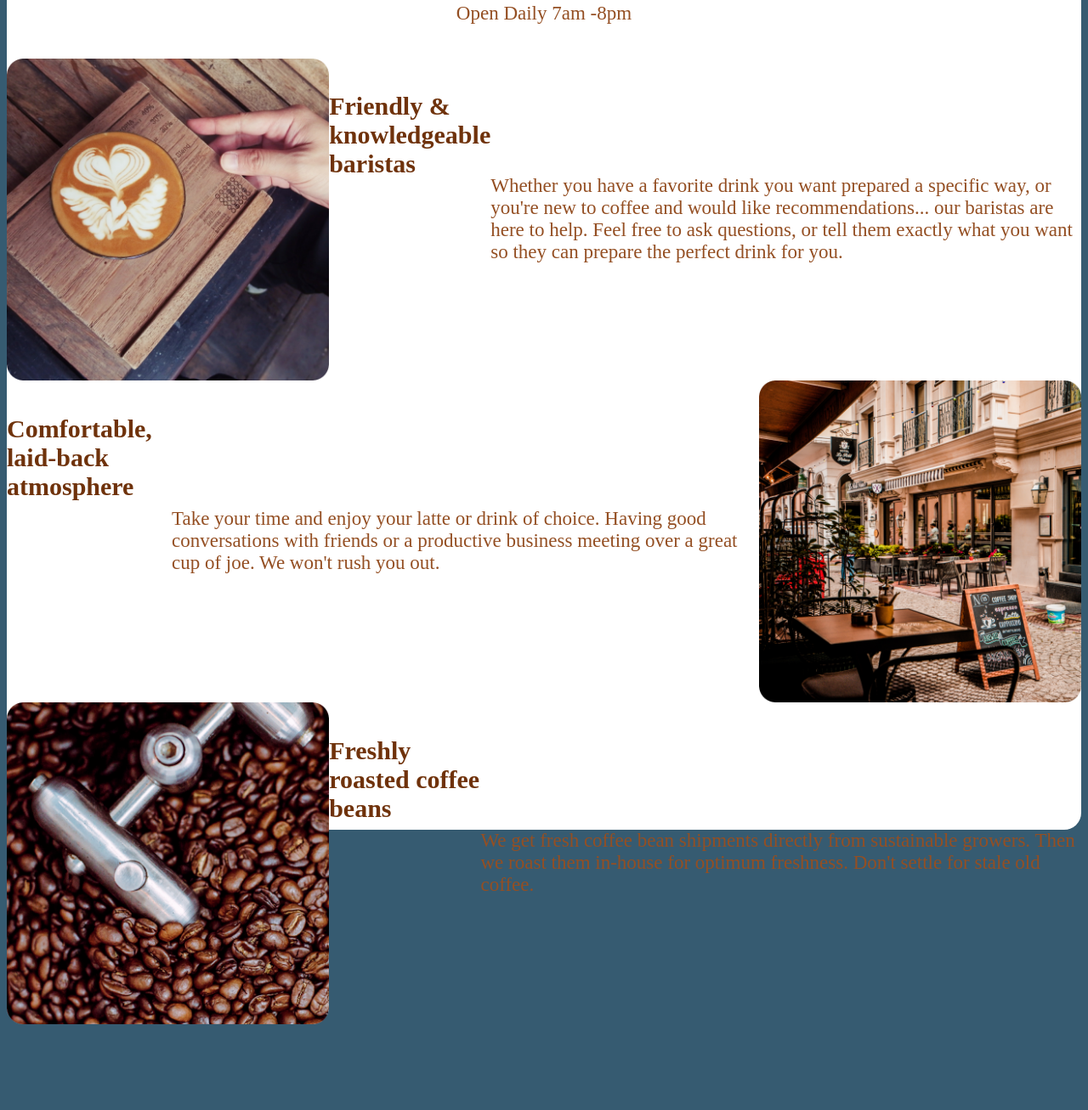
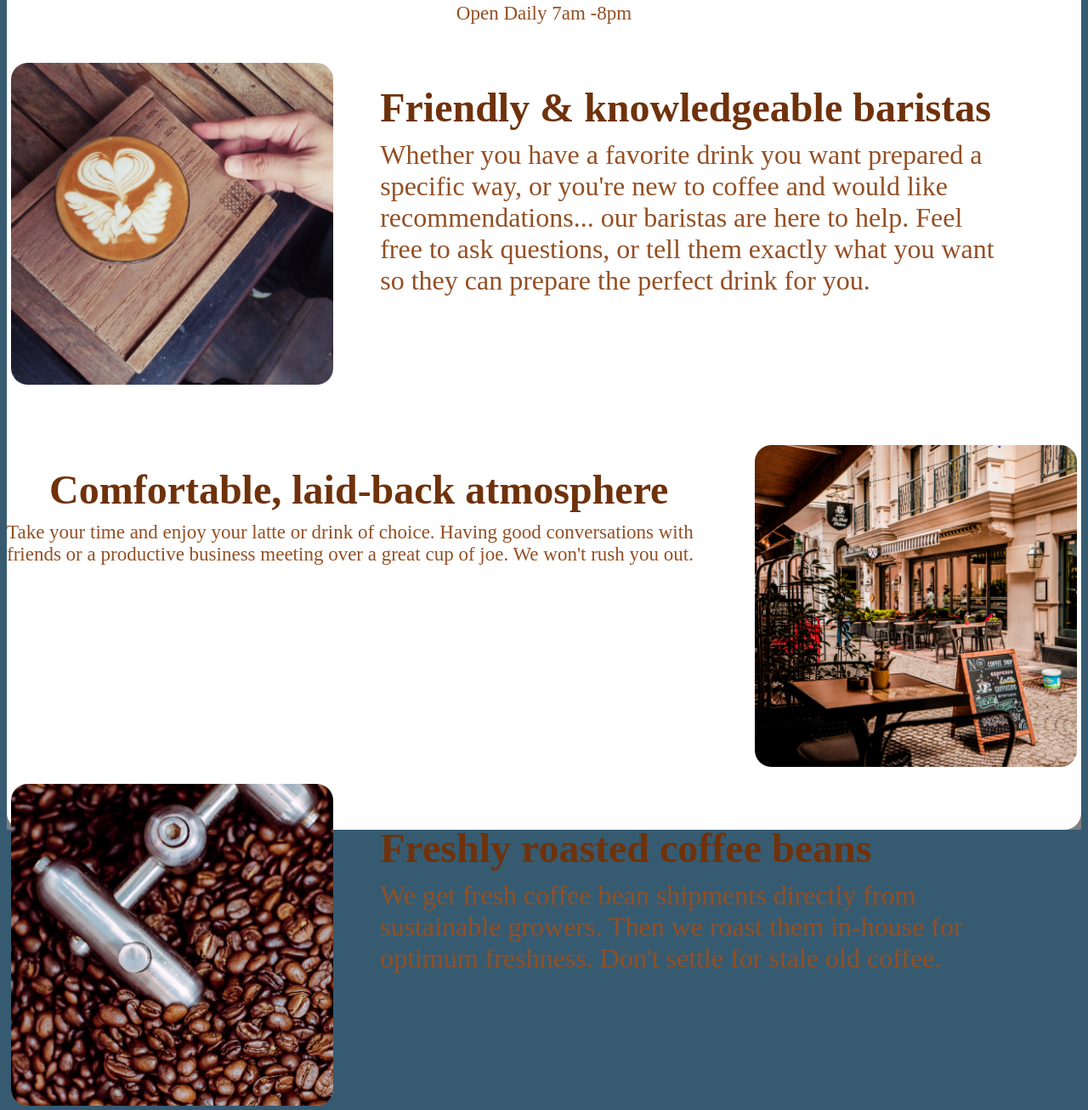
Before and after one commit to jwills2190/ground-up-comp, a plain HTML site: page index.html in a window 1280 px wide. Shown: the part 834-2141 px from the top of the page at 85% size. Before the commit the page ends 2040 px from the top, so only its background shows below. Drawn offline with Linux system fonts and the light colour scheme.

Commit message:
Fixed flexbox items

```diff
--- a/css/styles.css
+++ b/css/styles.css
@@ -57,9 +57,103 @@ main {
     border-radius: 20px;
   }
 
-.mydiv {
-    margin: 0;
+.parent-container {
+    background-color: gray;
+
+}
+
+.child-container {
     display: flex;
+    /* flex-flow: column wrap; */
+    justify-content: flex-start;
+    /* border: dashed orange; */
+    align-items: flex-end;
+    margin: 10px 0 10px auto;
+
+}
+
+.child-container2 {
+    display: flex;
+    /* flex-flow: column-reverse wrap; */
+    flex-direction: row-reverse;
+    /* border: dashed orange; */
+    align-items: flex-start;
+    margin: 10px 0 10px auto;
+
+
+}
+
+.child-container3 {
+    display: flex;
+    justify-content: flex-start;
+    /* border: dashed orange; */
+    align-items: flex-end;
+    margin: 10px 0 10px auto;
+
+}
+
+.friendly {
+    display: flex;
+    align-self: flex-end;
+    color: #6f320b;
+    font-size: 3em;
+    font-weight: bold;
+    /* border: dashed green; */
+    max-width: 100%;
+    margin: 30px 0 10px 50px;
+
+}
+
+.comfortable {
+    display: flex;
+    align-self: flex-start;
+    color: #6f320b;
+    font-size: 3em;
+    font-weight: bold;
+    /* border: dashed green; */
+    max-width: 100%;
+    margin: 30px 0 10px 50px;
+}
+
+.freshly {
+    display: flex;
+    align-self: flex-end;
+    color: #6f320b;
+    font-size: 3em;
+    font-weight: bold;
+    /* border: dashed green; */
+    max-width: 100%;
+    margin: 30px 0 10px 50px;
+}
+
+.barista
+{
+    display: flex;
+    color: #944f23;
+    font-size: 2em;
+    max-width: 100%;
+    margin: 0px 100px 160px 50px;
+    /* border: dashed blue; */
+
+
+}
+.atmosphere {
+    display:flex;
+    justify-content: center;
+    color: #944f23;
+    font-size: 23px;
+    margin: 40px auto;
+    align-items: center;
+    padding: 0;
+    /* border: dashed red; */
+    margin-top: auto;
+}
+.roasted {
+    display: flex;
+    color: #944f23;
+    font-size: 2em;
+    max-width: 100%;
+    margin: 0px 100px 160px 50px;
 }
 
 h2 {
@@ -85,7 +179,7 @@ h3 {
     margin: -30px auto;
   }
 
-p {
+.hours {
     color: #944f23;
     font-size: 23px;
     margin: 40px auto;
@@ -94,32 +188,8 @@ p {
     align-items: center;
     padding: 0;
 
-
 }
 
-h4 {
-    display: flex;
-    color: #6f320b;
-    font-size: 30px;
-    /* margin-top: 0; */
-    font-weight: bold;
-
-
-
-}
-
-h4 p:first-child {
-    display: flex;
-    flex-direction: column;
-
-
-}
-/* p {
-    display: flex;
-    justify-content: flex-end;
-    color: #6f320b;
-    font-size: 25px;
-} */
 
 .align-right {
     color: #6f320b;
@@ -130,12 +200,17 @@ h4 p:first-child {
 
 .images {
     display: flex;
-    justify-content: flex-start;
+    align-self: flex-start;
     max-width: 30%;
+    /* border: dashed salmon; */
+    padding: 5px;
 }
 
 .imagine {
     display: flex;
-    margin-left: auto;
+    align-self: flex-end;
     max-width: 30%;
+    /* border: dashed salmon; */
+    margin: auto 0 auto 50px;
+    padding: 5px;
 }
--- a/index.html
+++ b/index.html
@@ -20,7 +20,7 @@
             <h1 >No highfalutin coffee snobbery, just good coffee</h1>
         </header>
     </div>
-    <div>
+    <div class="parent-container">
 
         <main>
 
@@ -30,31 +30,46 @@
 
             <img class="espresso" src="images/espresso-machine.svg" alt="Espresso Machine">
 
-            <p>Open Daily 7am -8pm</p>
+            <div class="hours">Open Daily 7am -8pm</div>
 
-            <div class="mydiv">
+
+
+            <div class="child-container">
                 <img class="images" src="images/cappuccino-foam-heart.png" alt="Cappuccino with a foam heart">
 
-                <h4>Friendly & knowledgeable baristas</h4>
-                <p>
-                    Whether you have a favorite drink you want prepared a specific way, or you're new to coffee and would like recommendations... our baristas are here to help. Feel free to ask questions, or tell them exactly what you want so they can prepare the perfect drink for you.
-                </p>
+                <div>
+                    <h4 class="friendly">Friendly & knowledgeable baristas</h4>
+                    <div class="barista">
+                        Whether you have a favorite drink you want prepared a specific way, or you're new to coffee and would like recommendations... our baristas are here to help. Feel free to ask questions, or tell them exactly what you want so they can prepare the perfect drink for you.
+
+                    </div>
+                </div>
             </div>
 
-            <div class="mydiv">
-                <h4>Comfortable, laid-back atmosphere</h4>
-                <p>
-                    Take your time and enjoy your latte or drink of choice. Having good conversations with friends or a productive business meeting over a great cup of joe. We won't rush you out.
-                </p>
+
+
+            <div class="child-container2">
                 <img class="imagine" src="images/sidewalk-w-chalkboard.png" alt="Sidewalk Sign">
+
+                <div>
+                    <h4 class="comfortable">Comfortable, laid-back atmosphere</h4>
+                    <div class="atmosphere">
+                        Take your time and enjoy your latte or drink of choice. Having good conversations with friends or a productive business meeting over a great cup of joe. We won't rush you out.
+                    </div>
+                </div>
             </div>
 
-            <div class="mydiv">
+
+            <div class="child-container3">
+
                 <img class="images" src="images/coffee-beans.png" alt="Coffee Beans">
-                <h4>Freshly roasted coffee beans</h4>
-                <p>
-                    We get fresh coffee bean shipments directly from sustainable growers. Then we roast them in-house for optimum freshness. Don't settle for stale old coffee.
-                </p>
+                <div>
+                    <h4 class="freshly">Freshly roasted coffee beans</h4>
+
+                    <div class="roasted">
+                        We get fresh coffee bean shipments directly from sustainable growers. Then we roast them in-house for optimum freshness. Don't settle for stale old coffee.
+                    </div>
+                </div>
             </div>
 
         </main>
```
